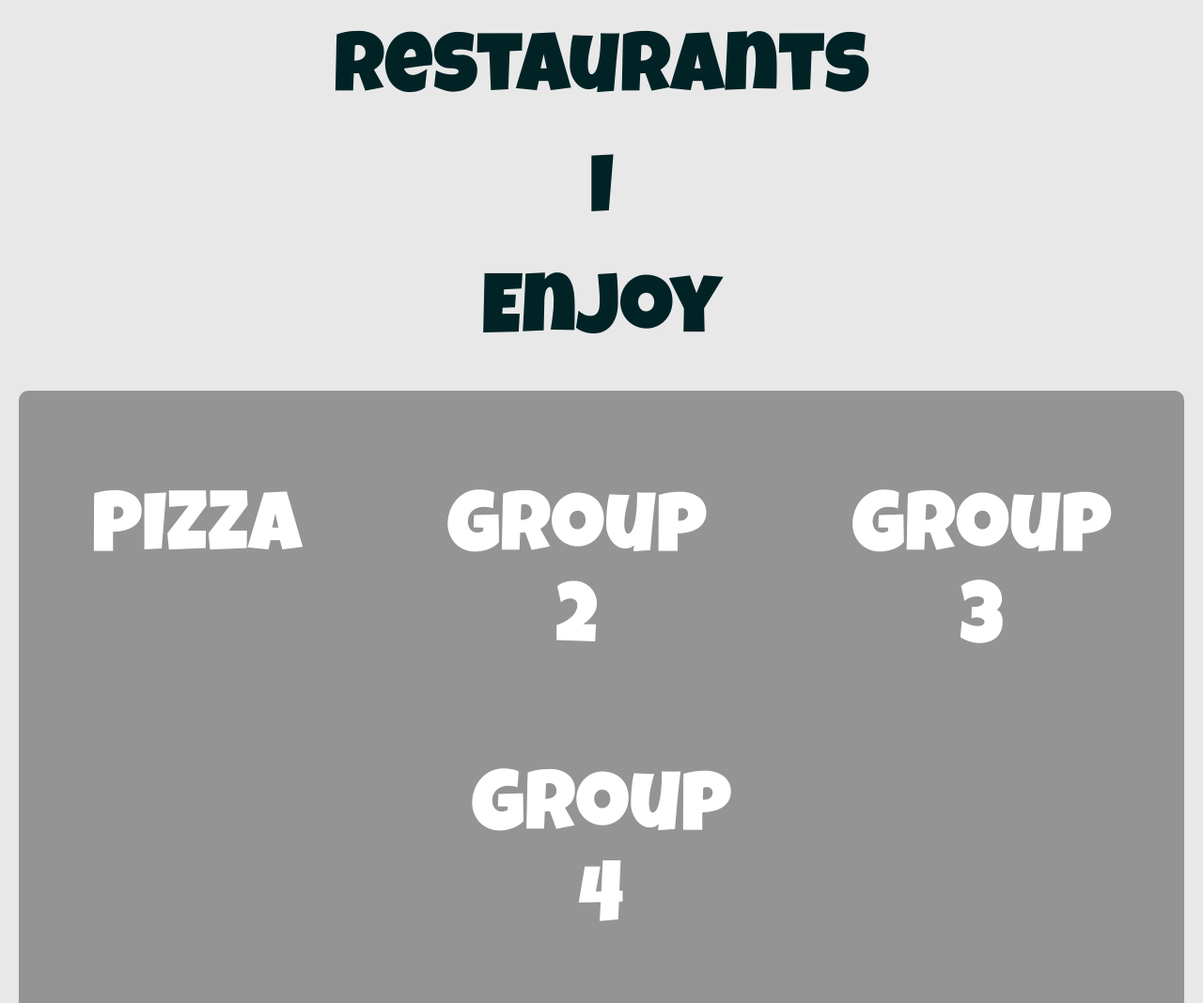
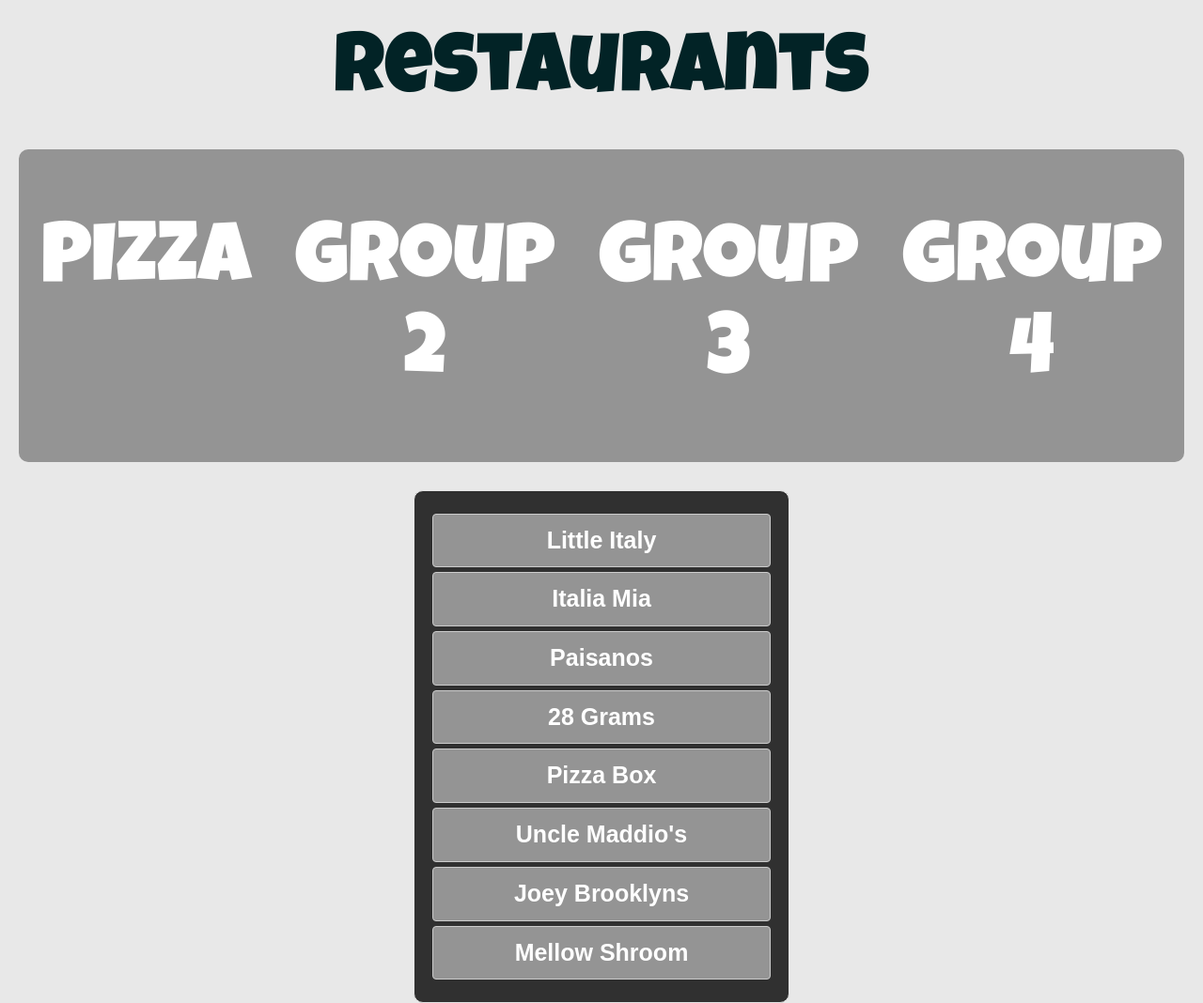
Before and after one commit to bdog72/food-dot-com, a React app: page / in a window 1280 px wide. Shown: the top 1068 px of the page at 94% size. Built offline with nearby package versions, Linux system fonts and the light colour scheme; some packages are replaced by stand-ins of ours.

Commit message:
mades some css changes

```diff
--- a/src/components/App.js
+++ b/src/components/App.js
@@ -5,8 +5,8 @@ export default class App extends Component {
   render () {
     return <div>
       <h1>Restaurants</h1>
-      <h1>I</h1>
-      <h1>Enjoy</h1>
+      {/* <h1>I</h1>
+      <h1>Enjoy</h1> */}
       <ReactRouter />
     </div>
   }
--- a/src/styles/screen.scss
+++ b/src/styles/screen.scss
@@ -64,7 +64,7 @@ h2 {
 
   a {
     text-decoration: none;
-    padding: 20px;
+    // padding: 20px;
     margin: 5px;
     outline: 0;
   }
@@ -85,7 +85,7 @@ h2 {
 
 h2 {
   color: white;
-  padding: 10px;
+  // padding: 10px;
 }
 // #b5babf;
 // #022326;
```
